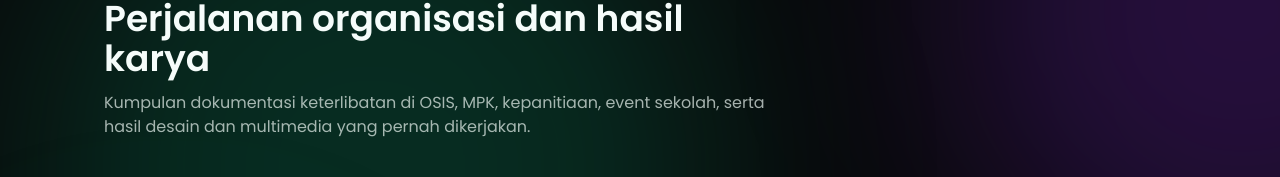
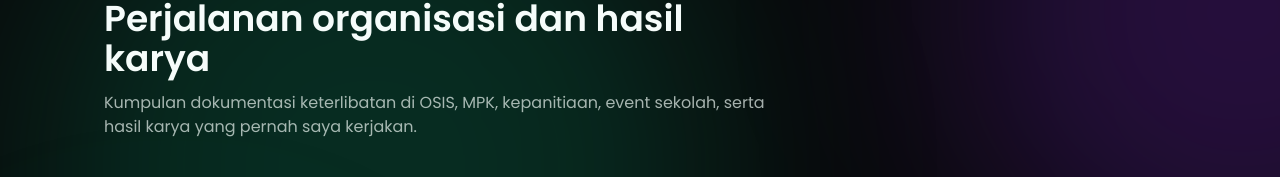
Before and after one commit to uuppiitt/portofolio-akademik-smada, a Next.js app: page /pengalaman in a window 1280 px wide. Shown: the part 205-382 px from the top of the page. Built offline with nearby package versions, Linux system fonts and the light colour scheme.

Commit message:
Update page.tsx

```diff
--- a/src/app/pengalaman/page.tsx
+++ b/src/app/pengalaman/page.tsx
@@ -18,7 +18,7 @@ export default function ExperienceAndWorkPage() {
           <SectionHeading
             kicker="Pengalaman & Karya"
             title="Perjalanan organisasi dan hasil karya"
-            description="Kumpulan dokumentasi keterlibatan di OSIS, MPK, kepanitiaan, event sekolah, serta hasil desain dan multimedia yang pernah dikerjakan."
+            description="Kumpulan dokumentasi keterlibatan di OSIS, MPK, kepanitiaan, event sekolah, serta hasil karya yang pernah saya kerjakan."
           />
         </Reveal>
 
```
